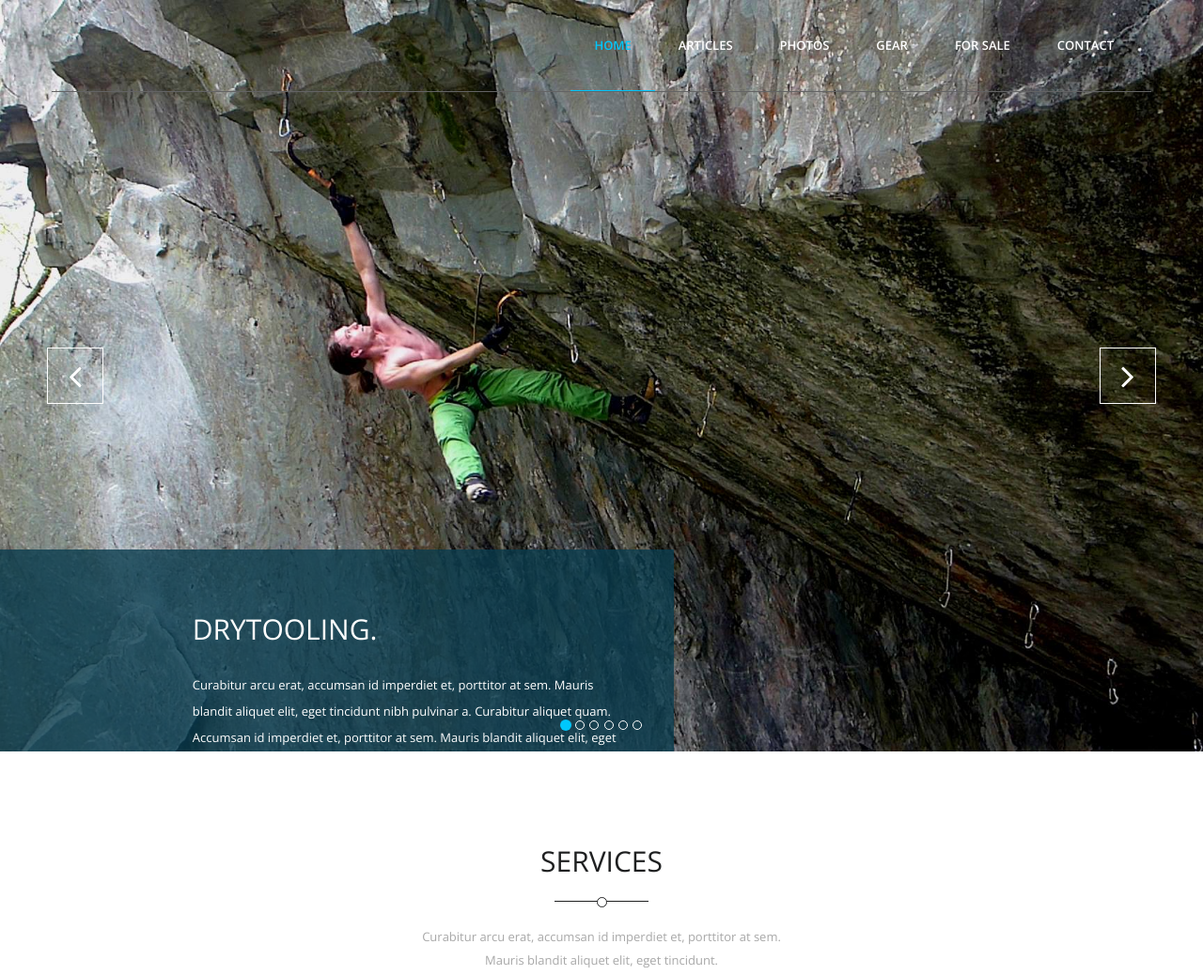
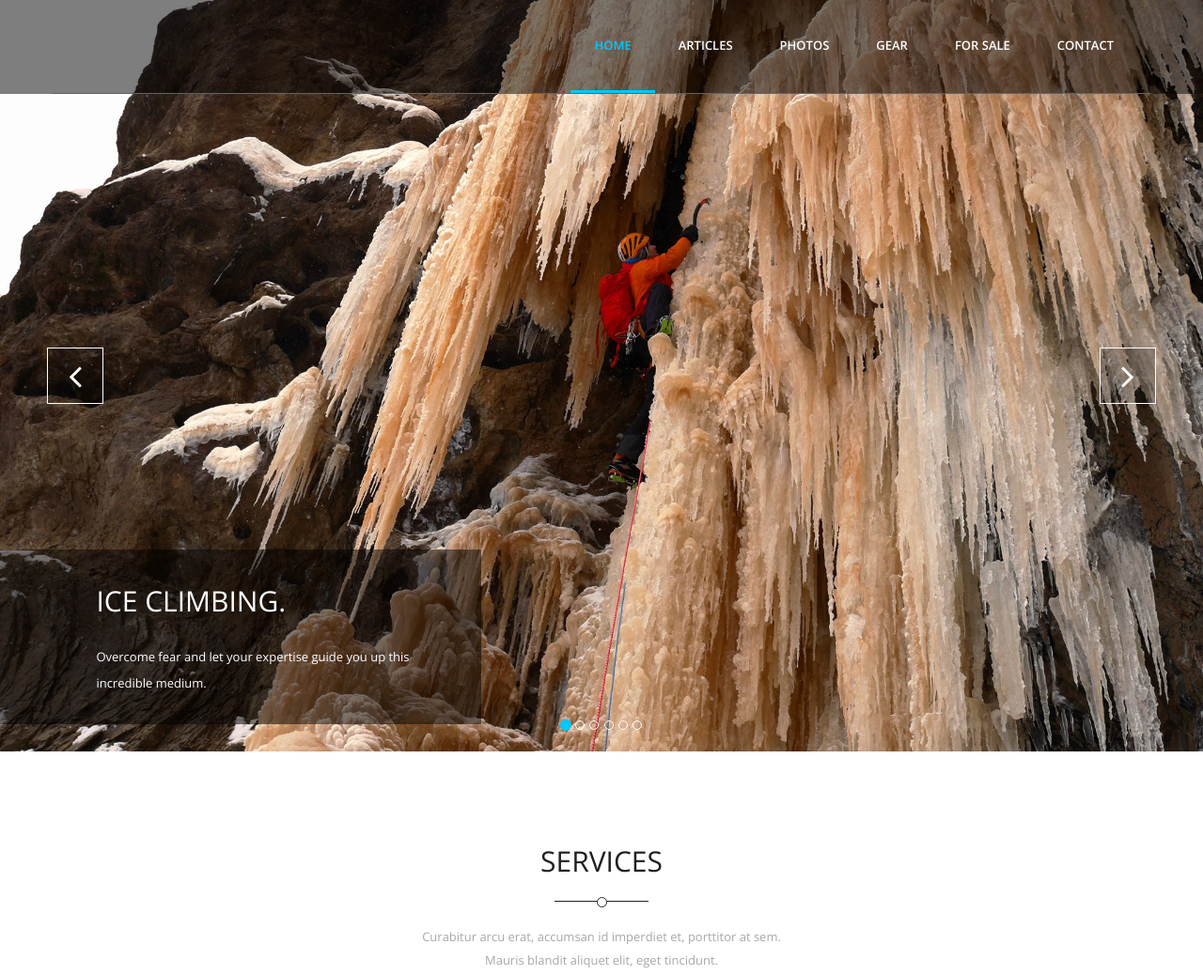
Before and after one commit to jjabl/jjabl.github.io, a plain HTML site: page index.html in a window 1280 px wide. Shown: the top 1038 px of the page at 94% size. Drawn offline with nearby package versions, Linux system fonts and the light colour scheme.

Commit message:
main page almost ready

```diff
--- a/css/main.css
+++ b/css/main.css
@@ -142,6 +142,9 @@ width: 11px;
 /*************************
 *******Navigation******
 **************************/
+.navbar-fixed-top {
+    background-color: rgba(0,0,0,0.5);
+}
 
 #navigation,
 .navbar-brand,
@@ -190,7 +193,7 @@ width: 11px;
 
 .navigation .navbar-nav > li.current > a {
   color: #00C7FC;
-  border-bottom: 1px solid #00C7FC;
+  border-bottom: 3px solid #00C7FC;
 }
 
 .animated-nav .navigation .navbar-nav > li.current > a {
@@ -200,7 +203,7 @@ width: 11px;
 
 .navigation .navbar-nav > li > a:focus,
 .navigation .navbar-nav > li > a:hover {
-  background-color: transparent;
+  background-color: #000;
 }
 
 .search-form {
@@ -261,11 +264,12 @@ width: 11px;
 }
 
 .carousel-caption > div {
-  background-color: rgba(10,61,78,0.8);
-  padding: 60px 50px 80px 20%;
+/*  background-color: rgba(10,61,78,0.8);*/
+  background-color: rgba(0,0,0,0.5);
+  padding: 30px 40px 30px 10%;
   position: absolute;
   top: 75%;
-  width: 70%;
+  width: 50%;
 }
 
 #home-carousel .carousel-inner h2 {
@@ -288,6 +292,7 @@ width: 11px;
 #nav-arrows > a {
   border: 1px solid #fff;
   color: #fff;
+  background-color: rgba(0,0,0,0.2);
   display: block;
   height: 60px;
   line-height: 76px;
@@ -309,14 +314,13 @@ width: 11px;
     left: 50px;
 }
 
+#nav-arrows > a:hover {
+    background-color: rgba(0,0,0,0.7);
+    border-color: #FFFFFF;
+}
+
 #nav-arrows > a.sl-next {
     right: 50px;
-}
-
-#nav-arrows > a.sl-next:hover {
-    background-color: #009EE3;
-    border-color: #009EE3;
-    color: #fff;
 }
 
 .carousel-indicators .active {
--- a/index.html
+++ b/index.html
@@ -14,7 +14,7 @@
         <meta charset="utf-8">
 
         <!-- Site Title -->
-        <title>Kasper One Page Template</title>
+        <title>JJ</title>
 
         <!--
         Google Fonts
@@ -102,14 +102,11 @@
                 <!--/.carousel-indicators-->
 
                 <div class="carousel-inner">
-
-
-
-                    <div class="item" style="background-image: url('img/slider/bg4.jpg')">
+                    <div class="item active" style="background-image: url('img/slider/bg4.jpg')">
                          <div class="carousel-caption">
                             <div class="animated bounceInLeft">
                                 <h2>ICE CLIMBING.</h2>
-                                <p>Curabitur arcu erat, accumsan id imperdiet et, porttitor at sem. Mauris blandit aliquet elit, eget tincidunt nibh pulvinar a. Curabitur aliquet quam. Accumsan id imperdiet et, porttitor at sem. Mauris blandit aliquet elit, eget tincidunt.</p>
+                                <p>Overcome fear and let your expertise guide you up this incredible medium.</p>
                             </div>
                         </div>
                     </div>
@@ -117,15 +114,15 @@
                          <div class="carousel-caption">
                             <div class="animated bounceInLeft">
                                 <h2>MIXED CLIMBING.</h2>
-                                <p>Curabitur arcu erat, accumsan id imperdiet et, porttitor at sem. Mauris blandit aliquet elit, eget tincidunt nibh pulvinar a. Curabitur aliquet quam. Accumsan id imperdiet et, porttitor at sem. Mauris blandit aliquet elit, eget tincidunt.</p>
+                                <p>When pure ice is not enough of a challenge.</p>
                             </div>
                         </div>
                     </div>
-                    <div class="item active"  style="background-image: url('img/slider/bg1.jpg')" >
+                    <div class="item"  style="background-image: url('img/slider/bg1.jpg')" >
                         <div class="carousel-caption">
                             <div class="animated bounceInLeft">
                                 <h2>DRYTOOLING.</h2>
-                                <p>Curabitur arcu erat, accumsan id imperdiet et, porttitor at sem. Mauris blandit aliquet elit, eget tincidunt nibh pulvinar a. Curabitur aliquet quam. Accumsan id imperdiet et, porttitor at sem. Mauris blandit aliquet elit, eget tincidunt.</p>
+                                <p>Overcome physical weakness and climb your hardest.</p>
                             </div>
                         </div>
                     </div>
@@ -133,7 +130,7 @@
                          <div class="carousel-caption">
                             <div class="animated bounceInLeft">
                                 <h2>ALPINE.</h2>
-                                <p>Curabitur arcu erat, accumsan id imperdiet et, porttitor at sem. Mauris blandit aliquet elit, eget tincidunt nibh pulvinar a. Curabitur aliquet quam. Accumsan id imperdiet et, porttitor at sem. Mauris blandit aliquet elit, eget tincidunt.</p>
+                                <p>Overcome fatigue, go fast, go light.</p>
                             </div>
                         </div>
                     </div>
@@ -141,7 +138,7 @@
                         <div class="carousel-caption">
                             <div class="animated bounceInLeft">
                                 <h2>NEW ROUTES.</h2>
-                                <p>Curabitur arcu erat, accumsan id imperdiet et, porttitor at sem. Mauris blandit aliquet elit, eget tincidunt nibh pulvinar a. Curabitur aliquet quam. Accumsan id imperdiet et, porttitor at sem. Mauris blandit aliquet elit, eget tincidunt.</p>
+                                <p>Do what no one else has done before.</p>
                             </div>
                         </div>
                     </div>
@@ -149,7 +146,7 @@
                          <div class="carousel-caption">
                             <div class="animated bounceInLeft">
                                 <h2>FREE SOLO.</h2>
-                                <p>Curabitur arcu erat, accumsan id imperdiet et, porttitor at sem. Mauris blandit aliquet elit, eget tincidunt nibh pulvinar a. Curabitur aliquet quam. Accumsan id imperdiet et, porttitor at sem. Mauris blandit aliquet elit, eget tincidunt.</p>
+                                <p>Free your mind.</p>
                             </div>
                         </div>
                     </div>
--- a/js/main.js
+++ b/js/main.js
@@ -16,7 +16,7 @@ $(function(){
             jQuery("#navigation").css("background-color","#00C7FC");
             jQuery("#navigation").addClass("animated-nav");
         } else {
-            jQuery("#navigation").css("background-color","transparent");
+            jQuery("#navigation").css("background-color","rgba(0,0,0,0.5)");
             jQuery("#navigation").removeClass("animated-nav");
         }
     });
```
